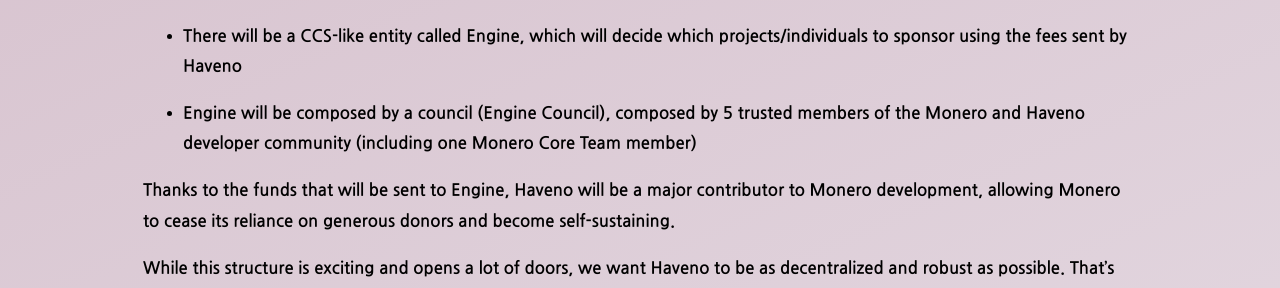
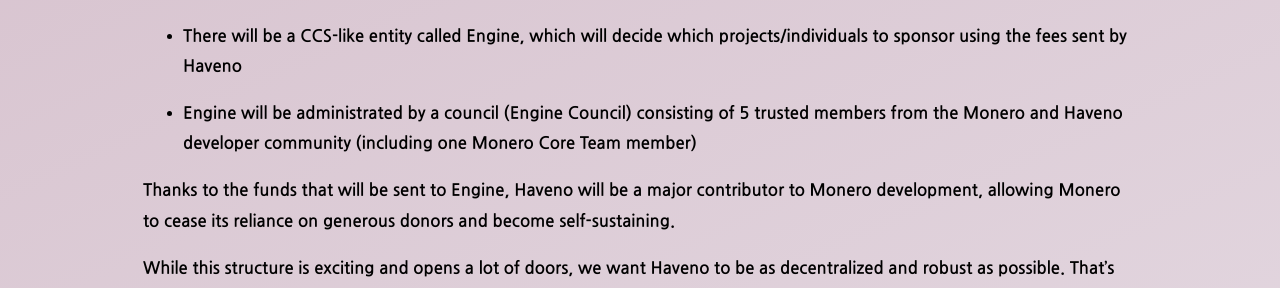
Before and after one commit to haveno-dex/haveno-site, a Jekyll site: the page built from faq.md, in a window 1280 px wide and 900 px high, scrolled down 1486 px. Shown: the part 156-444 px from the top of the window. Built offline with Jekyll 4.4.1, drawn with Linux system fonts in a browser that asks for light colours.

Commit message:
Grammar fix for faq.md

```diff
--- a/faq.md
+++ b/faq.md
@@ -63,7 +63,7 @@
 
 - There will be a CCS-like entity called Engine, which will decide which projects/individuals to sponsor using the fees sent by Haveno
 
-- Engine will be composed by a council (Engine Council), composed by 5 trusted members of the Monero and Haveno developer community (including one Monero Core Team member)
+- Engine will be administrated by a council (Engine Council) consisting of 5 trusted members from the Monero and Haveno developer community (including one Monero Core Team member)
 
 Thanks to the funds that will be sent to Engine, Haveno will be a major contributor to Monero development, allowing Monero to cease its reliance on generous donors and become self-sustaining.
 
```
